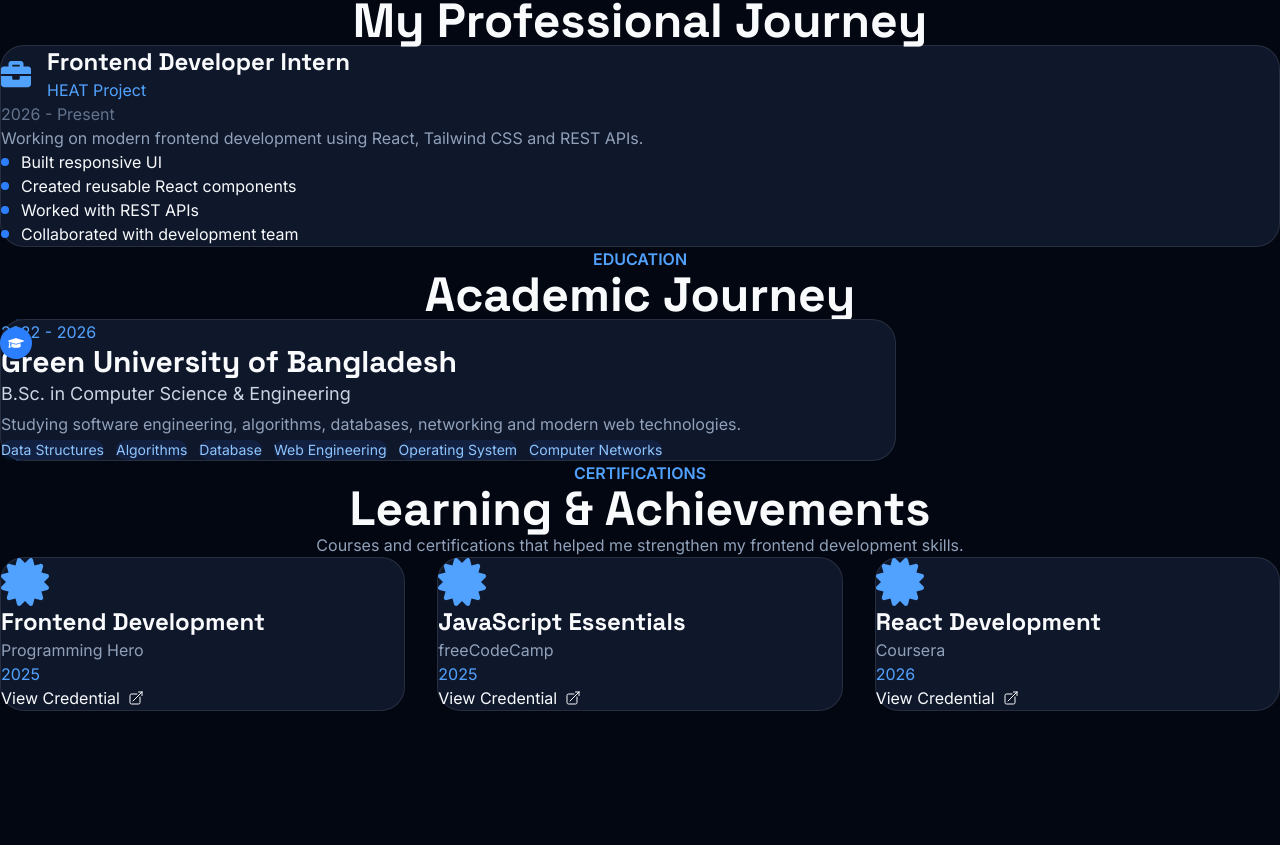
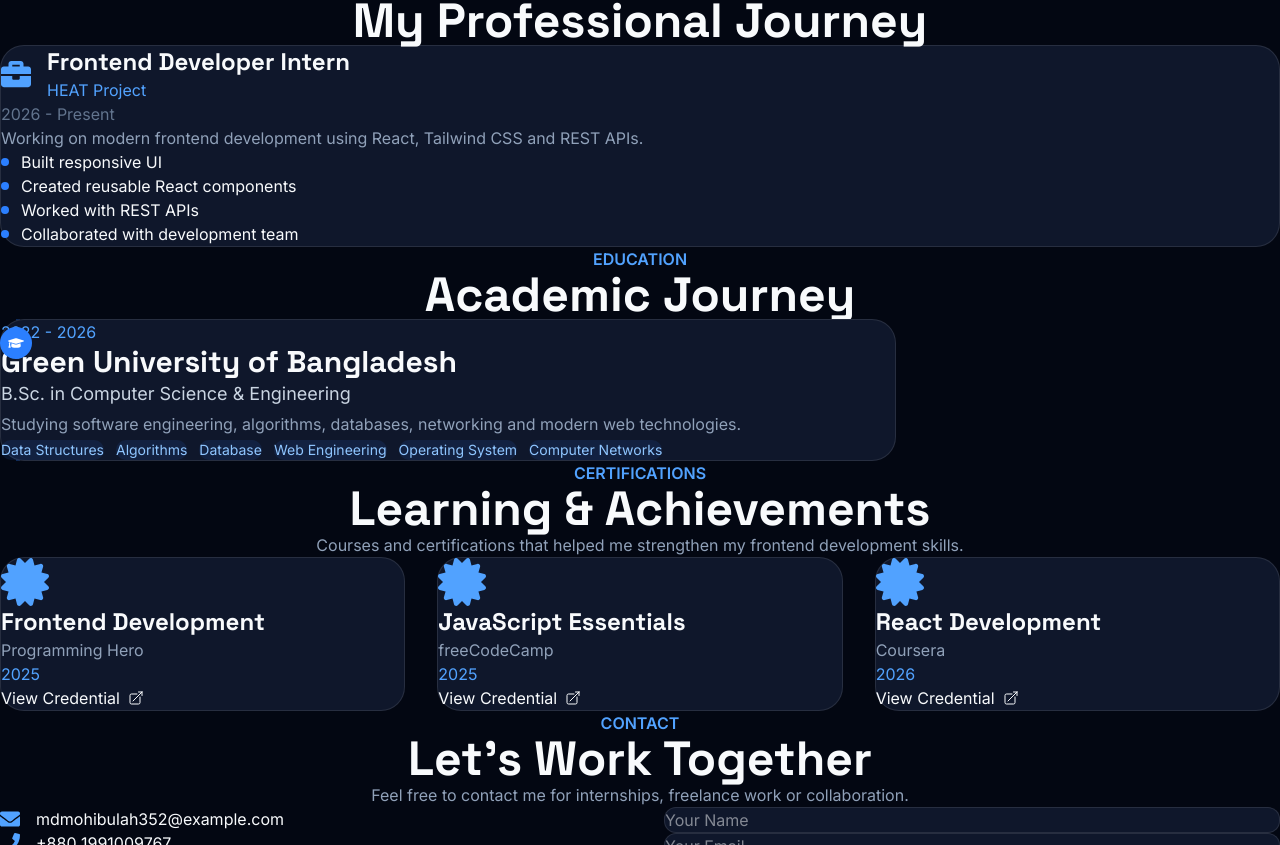
Before and after one commit to mohibullah-dev-tech/mohibullah-portfolio, a React (Vite) app in the folder mohibullah-portfolio/: page / in a window 1280 px wide. Shown: the part 1955-2800 px from the top of the page. Before the commit the page ends 2666 px from the top, so only its background shows below. Built offline with nearby package versions, Linux system fonts and the light colour scheme.

Commit message:
feat(contact): add contact section with contact form

```diff
--- a/mohibullah-portfolio/src/App.jsx
+++ b/mohibullah-portfolio/src/App.jsx
@@ -6,6 +6,7 @@ import Projects from "./sections/projects/Projects";
 import Experience from "./sections/experience/Experience";
 import Education from "./sections/education/Education";
 import Certifications from "./sections/certifications/Certifications";
+import Contact from "./sections/contact/Contact";
 
 function App() {
   return (
@@ -18,6 +19,7 @@ function App() {
       <Experience />
       <Education />
       <Certifications />
+      <Contact />
     </>
   );
 }
--- /dev/null
+++ b/mohibullah-portfolio/src/data/contactData.js
@@ -0,0 +1,13 @@
+export const contact = {
+  email: "mdmohibulah352@example.com",
+
+  phone: "+880 1991009767",
+
+  location: "Dhaka, Bangladesh",
+
+  github: "https://github.com/mohibullah-dev-tech",
+
+  linkedin: "#",
+
+  facebook: "#",
+};
--- /dev/null
+++ b/mohibullah-portfolio/src/sections/contact/Contact.jsx
@@ -0,0 +1,99 @@
+import Container from "../../components/common/Container";
+import { contact } from "../../data/contactData";
+
+import {
+  FaGithub,
+  FaFacebook,
+  FaLinkedin,
+  FaEnvelope,
+  FaPhone,
+  FaMapMarkerAlt,
+} from "react-icons/fa";
+
+const Contact = () => {
+  return (
+    <section id="contact" className="py-28">
+      <Container>
+        <div className="mb-16 text-center">
+          <span className="font-semibold text-blue-400">CONTACT</span>
+
+          <h2 className="mt-4 text-5xl font-bold">Let's Work Together</h2>
+
+          <p className="mt-6 text-slate-400">
+            Feel free to contact me for internships, freelance work or
+            collaboration.
+          </p>
+        </div>
+
+        <div className="grid gap-12 lg:grid-cols-2">
+          {/* Left */}
+
+          <div className="space-y-8">
+            <div className="flex items-center gap-4">
+              <FaEnvelope className="text-blue-400 text-xl" />
+              <span>{contact.email}</span>
+            </div>
+
+            <div className="flex items-center gap-4">
+              <FaPhone className="text-blue-400 text-xl" />
+              <span>{contact.phone}</span>
+            </div>
+
+            <div className="flex items-center gap-4">
+              <FaMapMarkerAlt className="text-blue-400 text-xl" />
+              <span>{contact.location}</span>
+            </div>
+
+            <div className="flex gap-5 pt-4">
+              <a href={contact.github}>
+                <FaGithub className="text-3xl hover:text-blue-400 transition" />
+              </a>
+
+              <a href={contact.linkedin}>
+                <FaLinkedin className="text-3xl hover:text-blue-400 transition" />
+              </a>
+
+              <a href={contact.facebook}>
+                <FaFacebook className="text-3xl hover:text-blue-400 transition" />
+              </a>
+            </div>
+          </div>
+
+          {/* Right */}
+
+          <form className="space-y-5">
+            <input
+              type="text"
+              placeholder="Your Name"
+              className="w-full rounded-xl border border-white/10 bg-slate-900 p-4 outline-none focus:border-blue-500"
+            />
+
+            <input
+              type="email"
+              placeholder="Your Email"
+              className="w-full rounded-xl border border-white/10 bg-slate-900 p-4 outline-none focus:border-blue-500"
+            />
+
+            <input
+              type="text"
+              placeholder="Subject"
+              className="w-full rounded-xl border border-white/10 bg-slate-900 p-4 outline-none focus:border-blue-500"
+            />
+
+            <textarea
+              rows="6"
+              placeholder="Message"
+              className="w-full rounded-xl border border-white/10 bg-slate-900 p-4 outline-none focus:border-blue-500"
+            />
+
+            <button className="rounded-xl bg-blue-600 px-8 py-3 transition hover:bg-blue-700">
+              Send Message
+            </button>
+          </form>
+        </div>
+      </Container>
+    </section>
+  );
+};
+
+export default Contact;
```
